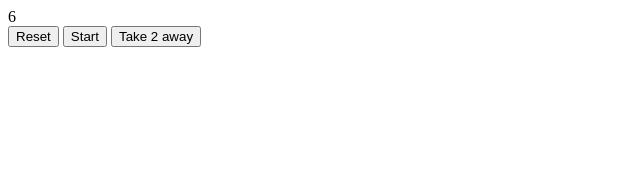
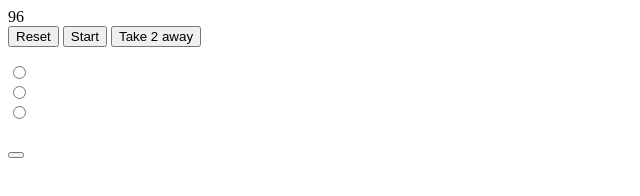
Before and after one commit to pfdemarco/JaveScriptTest, a plain HTML site: page Timer.html in a window 1280 px wide. Shown: the full height of the page, 0-640 px from the left. Drawn offline with Linux system fonts and the light colour scheme.

Commit message:
Adding html code for controls

```diff
--- a/Timer.html
+++ b/Timer.html
@@ -1,11 +1,11 @@
 <!DOCTYPE html>
 <html lang="en">
-<head>
+  <head>
     <meta charset="UTF-8">
     <meta name="viewport" content="width=device-width, initial-scale=1.0">
     <title>Document</title>
-</head>
-<body>
+  </head>
+  <body>
 
     <!--create an area to display the countdown-->
     <div id="timer">
@@ -22,6 +22,20 @@
     <!-- make a take away button -->
     <button id="takeAway">Take 2 away</button>
 
+
+  <!-- need to add a dynamic questionaire of buttons or divs
+       maybe its a button to submitt the answer so the user has
+       a chance/time to change mind-->
+       <p id="question"></p>
+       <input type="radio" id="q1" name="q1" value="">
+       <label for="q1"></label><br>
+       <input type="radio" id="q2" name="q2" value="">
+       <label for="q2"></label><br>
+       <input type="radio" id="q3" name="q3" value="">
+       <label for="q3"></label><br><br>
+       <button  id ="butSubmit" value="Submit">
+
+
     <script type ="text/javascript" src="timer.js"></script>
-</body>
+  </body>
 </html>
--- a/timer.js
+++ b/timer.js
@@ -4,15 +4,24 @@
 //functions
 //event listeners
 //callers of functions
-var timeLeft = 10;//timer total num seconds
+var timeLeft = 100;//timer total num seconds
 var t = document.getElementById("timer");//get a ref to the div id timer on html form
 var res = document.getElementById("reset");//get a ref to the reset button on html form
-var sAgain = document.getElementById('startAGAIN');//get a ref to the start button on teh htm,l form
+var sAgain = document.getElementById('startAGAIN');//get a ref to the start button on html form
 var tAway = document.getElementById("takeAway");//get a ref to the take away button
 var hand;//set a variable to teh handle of the setInterval function
 
+//need handles to the 3 radio buttons and the click from the html page
+var ques1 = document.getElementById("q1");
+var ques2 = document.getElementById("q2");
+var ques3 = document.getElementById("q3");
+var subButton = document.getElementById("butSubmit");
+var sCORE;//the score!
+
+
+
 function start(){//make a function that starts the count down
-    timeLeft = 10;//reset the timer
+    timeLeft = 100;//reset the timer
     hand = setInterval(function() {//set the ref to the handle of setInterval
       //this is the function we are passing into setInterval
       t.innerHTML = timeLeft;//set the div id timer on html form to the timer value
@@ -23,11 +32,20 @@ function start(){//make a function that starts the count down
       },1000  )//is the number of milliseconds to wait
 }
 
+//make the controls from the array
+function MakeTestControls(){
+//set the question up
+//set up the 3 controls with right and worng answers
+//setup login for if they choose worng then -10 from timer else +1 on correct vals
+
+
+}
+
 //when the user clicks on the reset button on the html form
 //clear the handle to the setInterval and set the value of the div id back top 10
 res.addEventListener("click", function(){
   clearInterval(hand);
-  t.innerHTML=10;
+  t.innerHTML=100;
 })
 
 //when the user clicks on the start button on the html form run the fucntion to start the timer again
```
Also changed, not shown: Untitled-1.html (deleted).
